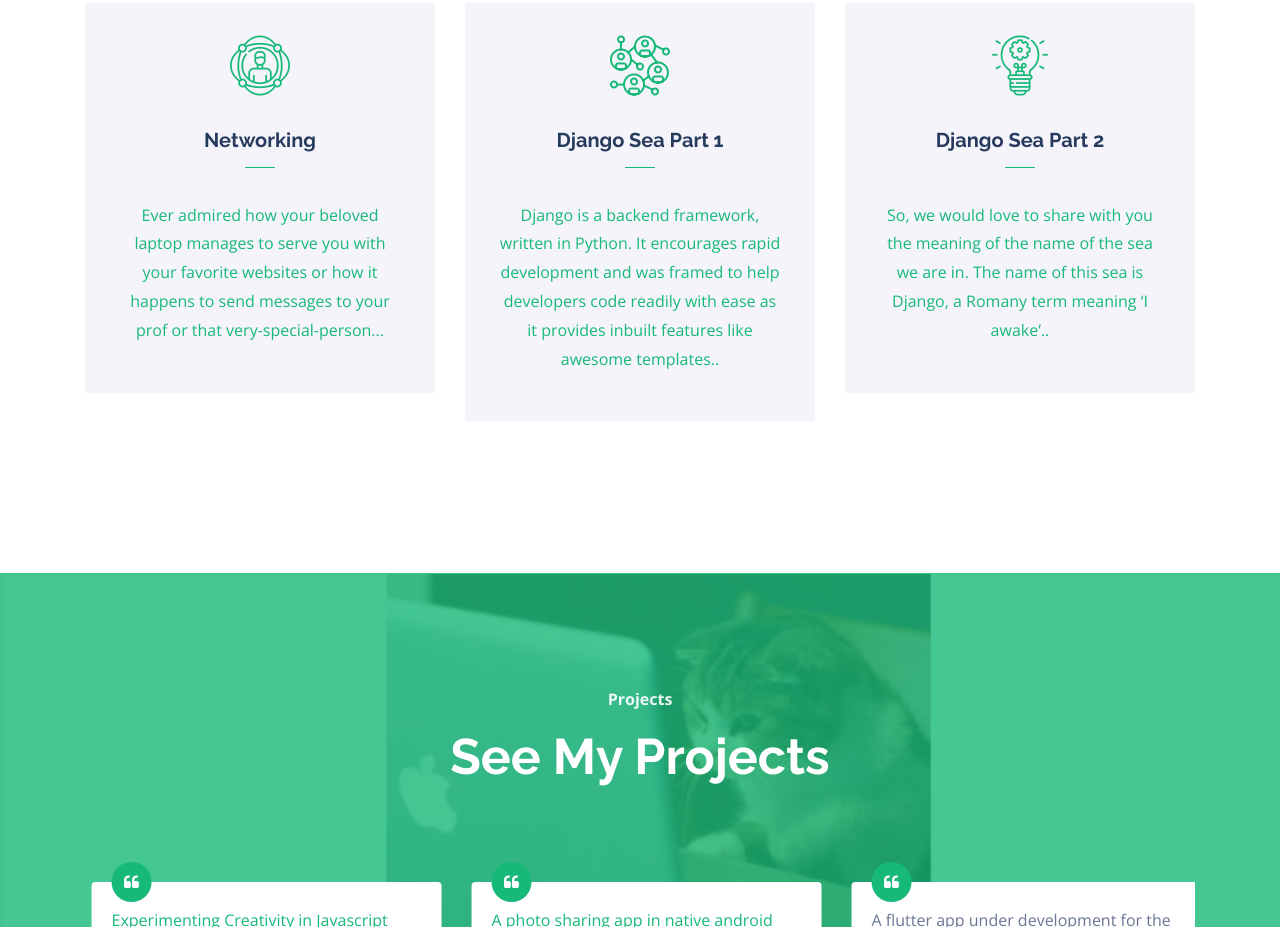
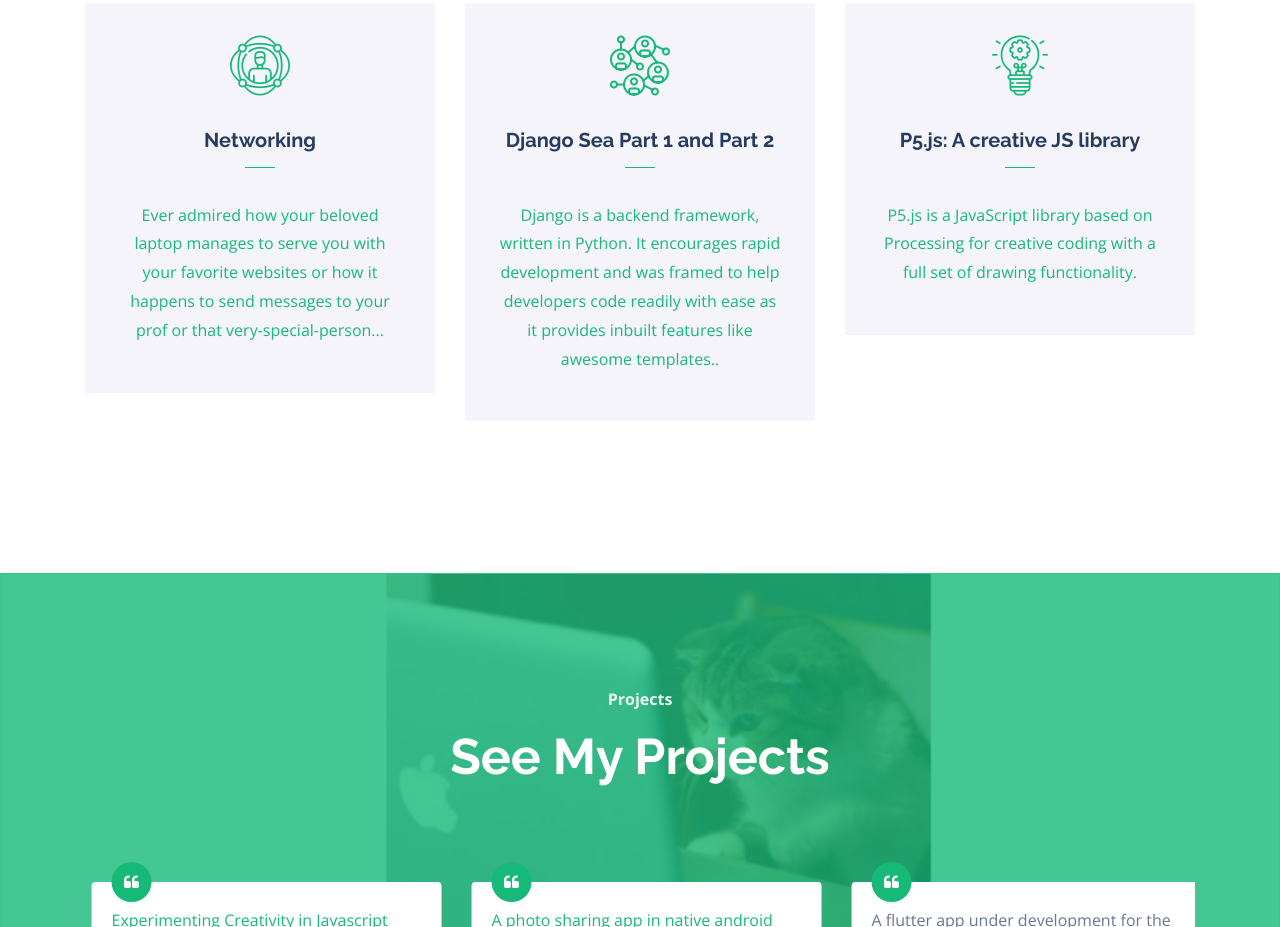
Before and after one commit to guptaprakhariitr/Portfolio_Website, a plain HTML site: page index.html in a window 1280 px wide. Shown: the part 1074-2001 px from the top of the page. Drawn offline with nearby package versions, Linux system fonts and the light colour scheme; some packages are replaced by stand-ins of ours; no server answers; files whose address does not match are found by name.

Commit message:
nice Commit

```diff
--- a/index.html
+++ b/index.html
@@ -92,7 +92,7 @@
 								<i class="flaticon-network"></i>
 							</span>
 							<div class="desc">
-								<h3 class="mb-5">Django Sea Part 1</h3>
+								<h3 class="mb-5">Django Sea Part 1 and Part 2</h3>
 								<p>Django is a backend framework, written in Python. It encourages rapid development and was framed to help developers code readily with ease as it provides inbuilt features like awesome templates..
 								</p>
 							</div>
@@ -100,14 +100,14 @@
 						</a>
 					</div>
 					<div class="col-md-4 text-center d-flex ftco-animate">
-						<a href="https://medium.com/the-techie-trio/the-django-sea-making-the-blog-3e79cd8d32a8">
+						<a href="https://medium.com/the-techie-trio/p5-js-a-creative-js-library-7ccd838bce6a">
 						<div class="services-1 bg-light">
 							<span class="icon">
 								<i class="flaticon-innovation"></i>
 							</span>
 							<div class="desc">
-								<h3 class="mb-5">Django Sea Part 2</h3>
-								<p>So, we would love to share with you the meaning of the name of the sea we are in. The name of this sea is Django, a Romany term meaning ‘I awake’..</p>
+								<h3 class="mb-5">P5.js: A creative JS library</h3>
+								<p>P5.js is a JavaScript library based on Processing for creative coding with a full set of drawing functionality.</p>
 							</div>
 						</div>
 					</div>
```
Also changed, not shown: js/constants.js (added), 1 other file.
